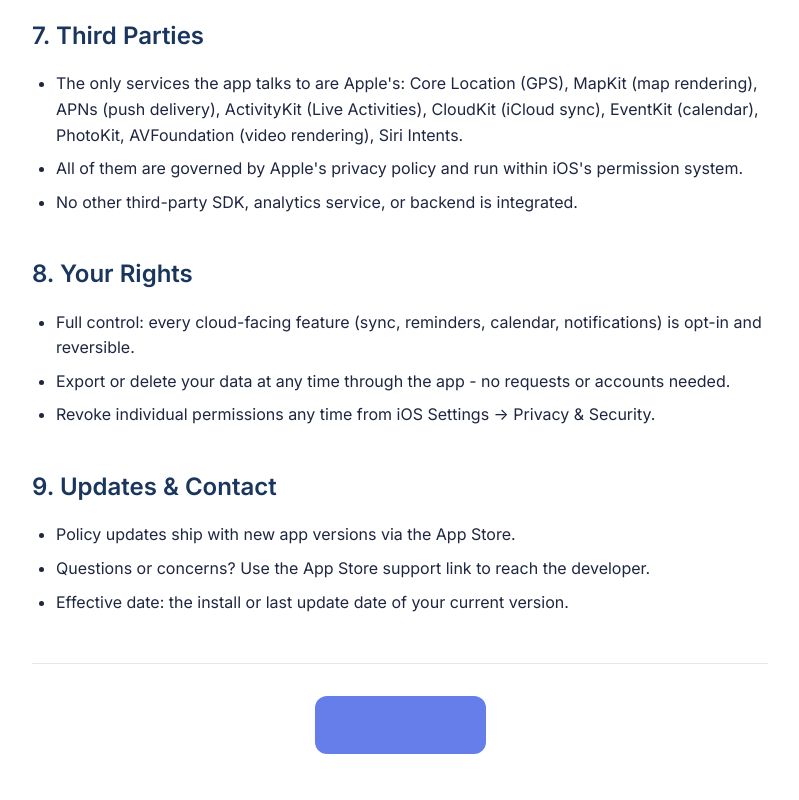
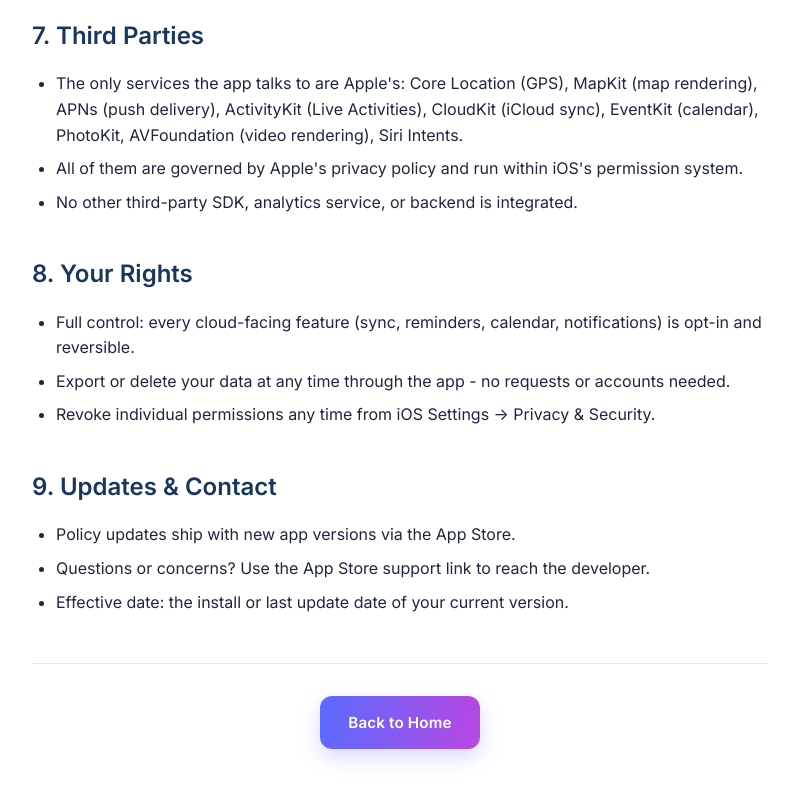
Before and after one commit to ingvarch/odollet_web, a Vue app: page /privacy-policy in a window 1280 px wide. Shown: the part 2637-3437 px from the top of the page, without its empty margins (240-1039 px from the left). Built offline with nearby package versions, Linux system fonts and the light colour scheme.

Commit message:
fix(privacy): make back to home button text visible and restyle to brand gradient

```diff
--- a/src/components/PrivacyPolicy.vue
+++ b/src/components/PrivacyPolicy.vue
@@ -241,12 +241,12 @@ import { RouterLink } from 'vue-router'
   margin-bottom: 0.5rem;
 }
 
-.policy-content a {
-  color: #667eea;
+.policy-content a:not(.btn-primary) {
+  color: var(--brand-500);
   text-decoration: none;
 }
 
-.policy-content a:hover {
+.policy-content a:not(.btn-primary):hover {
   text-decoration: underline;
 }
 
@@ -254,24 +254,27 @@ import { RouterLink } from 'vue-router'
   text-align: center;
   margin-top: 3rem;
   padding-top: 2rem;
-  border-top: 1px solid #e2e8f0;
+  border-top: 1px solid var(--ink-100);
 }
 
 .btn-primary {
-  background: #667eea;
-  color: white;
-  padding: 1rem 2rem;
+  background: var(--ride-grad);
+  color: #fff;
+  padding: 0.9rem 1.75rem;
   border-radius: 12px;
   font-weight: 600;
+  font-size: 0.95rem;
+  letter-spacing: 0.01em;
   text-decoration: none;
   display: inline-block;
-  transition: all 0.3s ease;
+  transition: transform 0.2s ease, box-shadow 0.2s ease, filter 0.2s ease;
+  box-shadow: 0 8px 20px rgba(91, 107, 255, 0.25);
 }
 
 .btn-primary:hover {
-  background: #5a67d8;
   transform: translateY(-2px);
-  box-shadow: 0 10px 25px rgba(102, 126, 234, 0.3);
+  box-shadow: 0 12px 28px rgba(91, 107, 255, 0.35);
+  filter: brightness(1.05);
 }
 
 /* Responsive Design */
```
